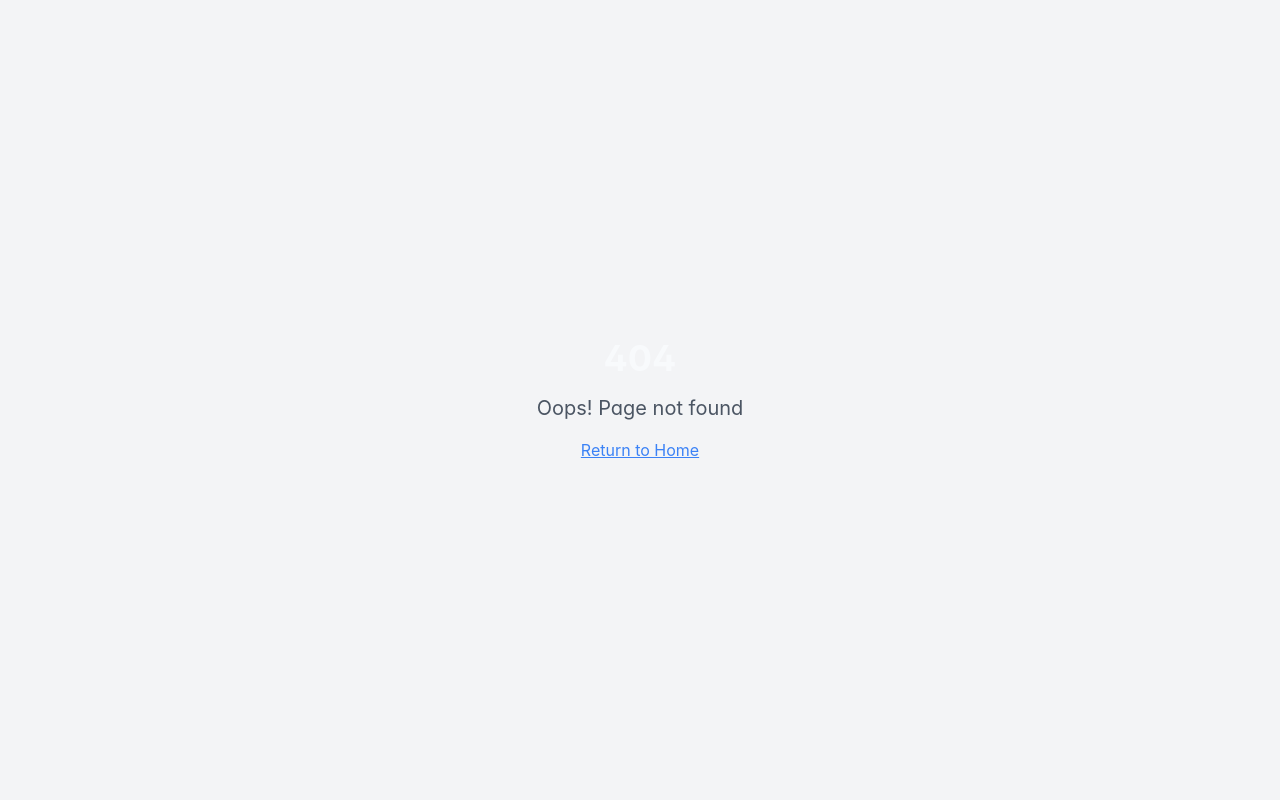
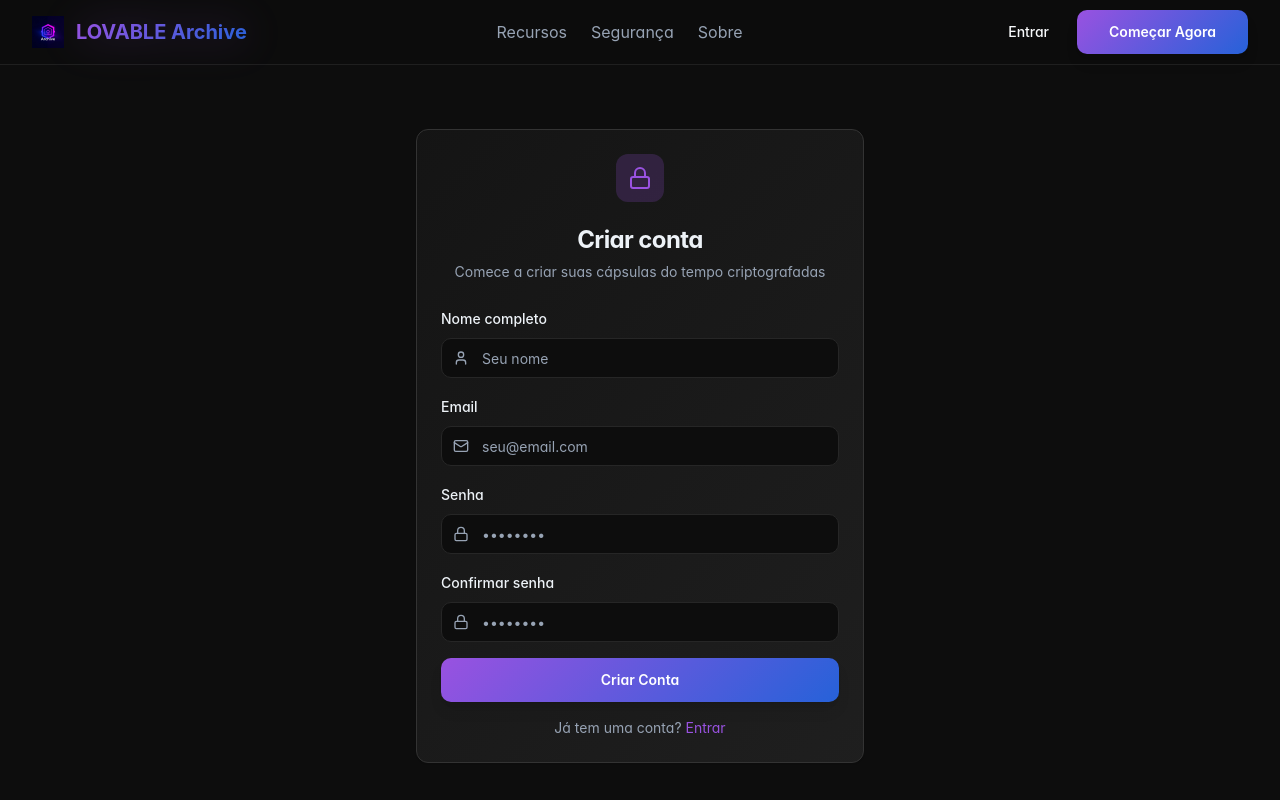
Before and after one commit to Luthier2006/secret-shadow-archive, a React (Vite) app: page /register in a window 1280 px wide. Before the commit this address had no page. Shown: the top 800 px of the page. Built offline with nearby package versions, Linux system fonts and the light colour scheme.

Commit message:
Fix button navigation
Correct button routing to prevent "Not Found" errors.

```diff
--- a/src/App.tsx
+++ b/src/App.tsx
@@ -4,6 +4,8 @@ import { TooltipProvider } from "@/components/ui/tooltip";
 import { QueryClient, QueryClientProvider } from "@tanstack/react-query";
 import { BrowserRouter, Routes, Route } from "react-router-dom";
 import Index from "./pages/Index";
+import Login from "./pages/Login";
+import Register from "./pages/Register";
 import NotFound from "./pages/NotFound";
 
 const queryClient = new QueryClient();
@@ -16,6 +18,8 @@ const App = () => (
       <BrowserRouter>
         <Routes>
           <Route path="/" element={<Index />} />
+          <Route path="/login" element={<Login />} />
+          <Route path="/register" element={<Register />} />
           {/* ADD ALL CUSTOM ROUTES ABOVE THE CATCH-ALL "*" ROUTE */}
           <Route path="*" element={<NotFound />} />
         </Routes>
--- /dev/null
+++ b/src/pages/Login.tsx
@@ -0,0 +1,70 @@
+import { Header } from "@/components/Header";
+import { Footer } from "@/components/Footer";
+import { Button } from "@/components/ui/button";
+import { Input } from "@/components/ui/input";
+import { Label } from "@/components/ui/label";
+import { Card, CardContent, CardDescription, CardHeader, CardTitle } from "@/components/ui/card";
+import { Lock, Mail } from "lucide-react";
+
+const Login = () => {
+  return (
+    <div className="min-h-screen bg-background text-foreground">
+      <Header />
+      <main className="container mx-auto px-4 py-16">
+        <div className="max-w-md mx-auto">
+          <Card className="surface-card">
+            <CardHeader className="text-center">
+              <div className="w-12 h-12 bg-primary/20 rounded-xl flex items-center justify-center mx-auto mb-4">
+                <Lock className="w-6 h-6 text-primary" />
+              </div>
+              <CardTitle className="text-2xl font-bold">Bem-vindo de volta</CardTitle>
+              <CardDescription>
+                Entre na sua conta para acessar suas cápsulas do tempo
+              </CardDescription>
+            </CardHeader>
+            <CardContent className="space-y-4">
+              <div className="space-y-2">
+                <Label htmlFor="email">Email</Label>
+                <div className="relative">
+                  <Mail className="absolute left-3 top-3 h-4 w-4 text-muted-foreground" />
+                  <Input
+                    id="email"
+                    type="email"
+                    placeholder="seu@email.com"
+                    className="pl-10"
+                  />
+                </div>
+              </div>
+              <div className="space-y-2">
+                <Label htmlFor="password">Senha</Label>
+                <div className="relative">
+                  <Lock className="absolute left-3 top-3 h-4 w-4 text-muted-foreground" />
+                  <Input
+                    id="password"
+                    type="password"
+                    placeholder="••••••••"
+                    className="pl-10"
+                  />
+                </div>
+              </div>
+              <Button variant="archive" className="w-full" size="lg">
+                Entrar
+              </Button>
+              <div className="text-center">
+                <p className="text-sm text-muted-foreground">
+                  Não tem uma conta?{" "}
+                  <a href="/register" className="text-primary hover:text-primary-glow transition-colors">
+                    Cadastre-se
+                  </a>
+                </p>
+              </div>
+            </CardContent>
+          </Card>
+        </div>
+      </main>
+      <Footer />
+    </div>
+  );
+};
+
+export default Login;
--- /dev/null
+++ b/src/pages/Register.tsx
@@ -0,0 +1,94 @@
+import { Header } from "@/components/Header";
+import { Footer } from "@/components/Footer";
+import { Button } from "@/components/ui/button";
+import { Input } from "@/components/ui/input";
+import { Label } from "@/components/ui/label";
+import { Card, CardContent, CardDescription, CardHeader, CardTitle } from "@/components/ui/card";
+import { Lock, Mail, User } from "lucide-react";
+
+const Register = () => {
+  return (
+    <div className="min-h-screen bg-background text-foreground">
+      <Header />
+      <main className="container mx-auto px-4 py-16">
+        <div className="max-w-md mx-auto">
+          <Card className="surface-card">
+            <CardHeader className="text-center">
+              <div className="w-12 h-12 bg-primary/20 rounded-xl flex items-center justify-center mx-auto mb-4">
+                <Lock className="w-6 h-6 text-primary" />
+              </div>
+              <CardTitle className="text-2xl font-bold">Criar conta</CardTitle>
+              <CardDescription>
+                Comece a criar suas cápsulas do tempo criptografadas
+              </CardDescription>
+            </CardHeader>
+            <CardContent className="space-y-4">
+              <div className="space-y-2">
+                <Label htmlFor="name">Nome completo</Label>
+                <div className="relative">
+                  <User className="absolute left-3 top-3 h-4 w-4 text-muted-foreground" />
+                  <Input
+                    id="name"
+                    type="text"
+                    placeholder="Seu nome"
+                    className="pl-10"
+                  />
+                </div>
+              </div>
+              <div className="space-y-2">
+                <Label htmlFor="email">Email</Label>
+                <div className="relative">
+                  <Mail className="absolute left-3 top-3 h-4 w-4 text-muted-foreground" />
+                  <Input
+                    id="email"
+                    type="email"
+                    placeholder="seu@email.com"
+                    className="pl-10"
+                  />
+                </div>
+              </div>
+              <div className="space-y-2">
+                <Label htmlFor="password">Senha</Label>
+                <div className="relative">
+                  <Lock className="absolute left-3 top-3 h-4 w-4 text-muted-foreground" />
+                  <Input
+                    id="password"
+                    type="password"
+                    placeholder="••••••••"
+                    className="pl-10"
+                  />
+                </div>
+              </div>
+              <div className="space-y-2">
+                <Label htmlFor="confirmPassword">Confirmar senha</Label>
+                <div className="relative">
+                  <Lock className="absolute left-3 top-3 h-4 w-4 text-muted-foreground" />
+                  <Input
+                    id="confirmPassword"
+                    type="password"
+                    placeholder="••••••••"
+                    className="pl-10"
+                  />
+                </div>
+              </div>
+              <Button variant="archive" className="w-full" size="lg">
+                Criar Conta
+              </Button>
+              <div className="text-center">
+                <p className="text-sm text-muted-foreground">
+                  Já tem uma conta?{" "}
+                  <a href="/login" className="text-primary hover:text-primary-glow transition-colors">
+                    Entrar
+                  </a>
+                </p>
+              </div>
+            </CardContent>
+          </Card>
+        </div>
+      </main>
+      <Footer />
+    </div>
+  );
+};
+
+export default Register;
```
